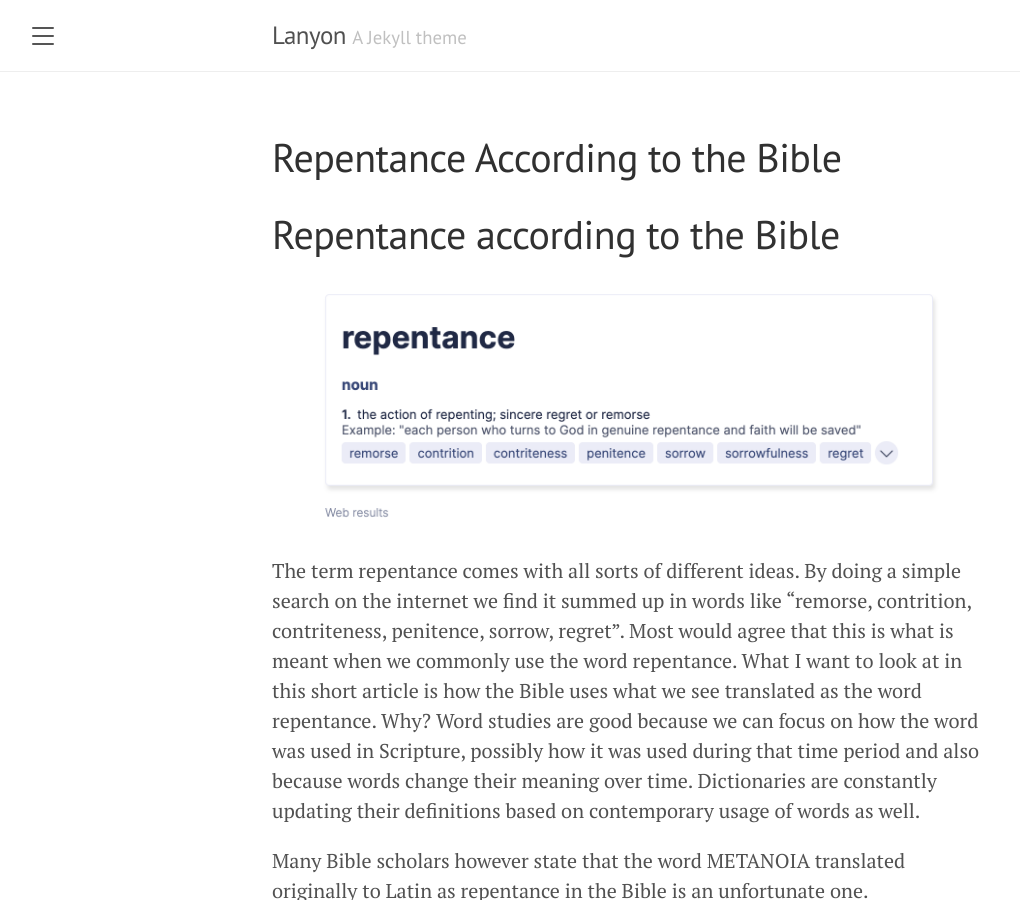
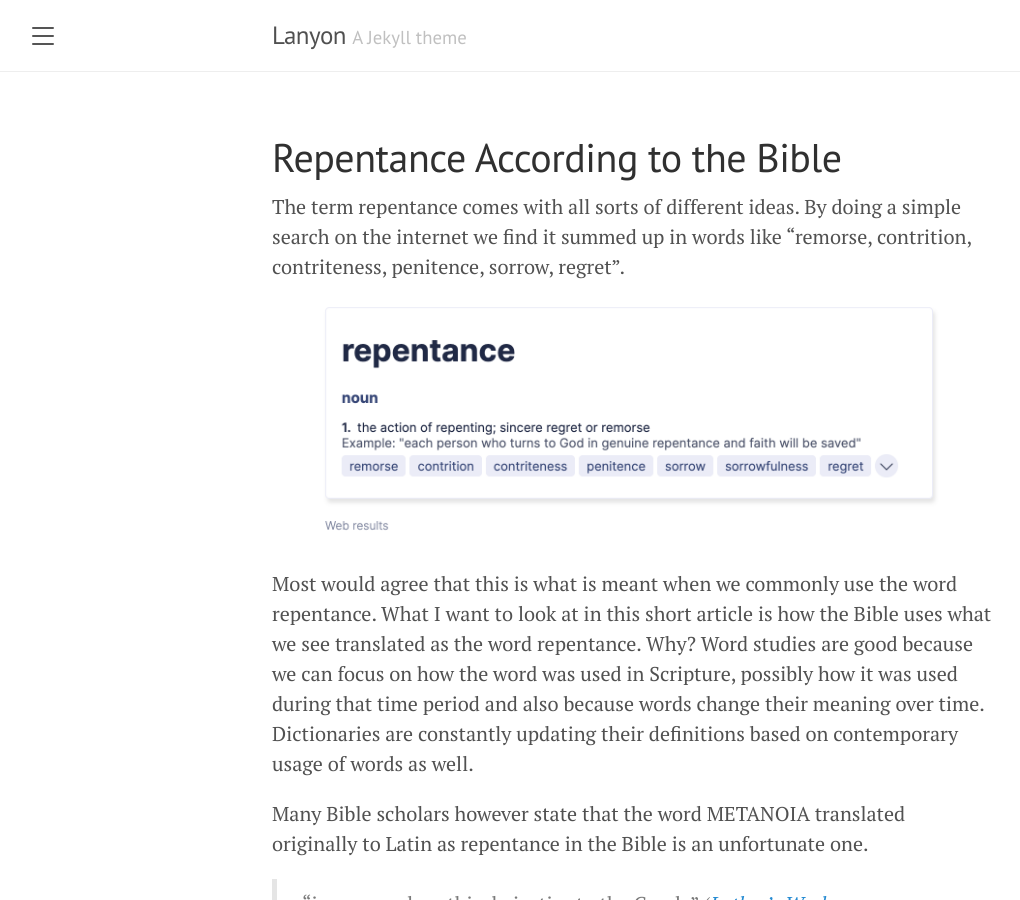
Before and after one commit to johnwry/blog, a Jekyll site: the page built from repentance.md, in a window 1280 px wide and 900 px high. Shown: the whole window, without its empty margins (8-1028 px from the left). Built offline with Jekyll 4.4.1, drawn with Linux system fonts in a browser that asks for light colours.

Commit message:
Update repentance.md

```diff
--- a/repentance.md
+++ b/repentance.md
@@ -2,8 +2,9 @@
 layout: page
 title: Repentance According to the Bible
 ---
-# Repentance according to the Bible
-![repentance](/media/repentance.png)The term repentance comes with all sorts of different ideas. By doing a simple search on the internet we find it summed up in words like "remorse, contrition, contriteness, penitence, sorrow, regret".  Most would agree that this is what is meant when we commonly use the word repentance.
+The term repentance comes with all sorts of different ideas. By doing a simple search on the internet we find it summed up in words like "remorse, contrition, contriteness, penitence, sorrow, regret".
+![repentance](/media/repentance.png)
+Most would agree that this is what is meant when we commonly use the word repentance.
 What I want to look at in this short article is how the Bible uses what we see translated as the word repentance. Why? Word studies are good because we can focus on how the word was used in Scripture, possibly how it was used during that time period and also because words change their meaning over time. Dictionaries are constantly updating their definitions based on contemporary usage of words as well.
 
 Many Bible scholars however state that the word METANOIA translated originally to Latin as repentance in the Bible is an unfortunate one.
```
